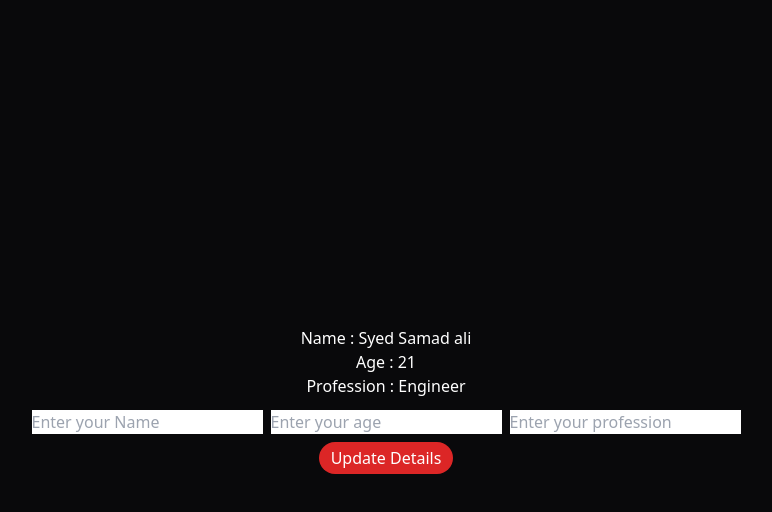
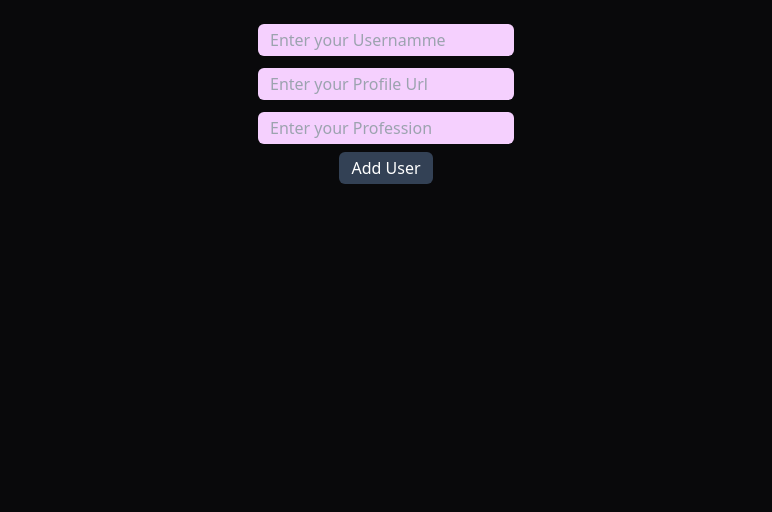
Before and after one commit to Samadali123/Reactjs--Topics, a React (Vite) app: page / in a window 1280 px wide. Shown: the top 512 px of the page, without its empty margins (254-1026 px from the left). Built offline with nearby package versions, Linux system fonts and the light colour scheme.

Commit message:
Add Update array of objects

```diff
--- a/src/App.jsx
+++ b/src/App.jsx
@@ -7,6 +7,7 @@ import Conditional from './components/conditional'
 import Users from './components/users'
 import Updatearr from './components/updatearr'
 import Updateobject from './components/updateobjects'
+import UpdateArrayofobjects from './components/updateArrayofobjects'
 
 
 
@@ -21,11 +22,15 @@ const App = () => {
   let age = 15;
 
 
+
   return (
     <>
-     <div className='w-[100vw] h-screen bg-zinc-950 text-white flex flex-col items-center justify-center text-center '>
+     <div className='w-[100vw] h-screen overflow-x-hidden overflow-y-auto bg-zinc-950 text-white flex justify-center flex-wrap  p-6 '>
 
-      <Updateobject/>
+      <UpdateArrayofobjects/>
+
+
+      {/* <Updateobject/> */}
 
 
       {/* <Updatearr/> */}
--- /dev/null
+++ b/src/components/updateArrayofobjects.jsx
@@ -0,0 +1,66 @@
+import React, { useState } from 'react'
+import Card from "../components/userCard"
+
+
+
+
+ const updateArrayofobjects = () => {
+
+    const [user,setuser] = useState( [
+
+
+      ]);
+
+
+      const submitHandler = (e)=>{
+        e.preventDefault();
+        const usernameval = document.querySelector("#username").value;
+        const profileval = document.querySelector("#profile").value;
+        const professionval = document.querySelector("#profession").value;
+
+
+        setuser([...user, {username : usernameval || user.username, profile : profileval || user.profile, profession : professionval || user.profession}])
+        document.querySelector("#username").value  = "";
+        document.querySelector("#profile").value = "";
+         document.querySelector("#profession").value = "";
+
+
+          const set = setTimeout(() => {
+            document.querySelector("#form").style.display = "none";
+          }, 100);
+
+
+          const up = setTimeout(() => {
+            document.querySelector("#form").style.display = "block";
+          }, 1000);
+
+
+
+
+
+      }
+
+  return (
+    <div className='flex gap-5 flex-wrap justify-center'>
+        {user.map((elem, index) => {
+            return  <Card username={elem.username} profile={elem.profile} profession={elem.profession} />
+        })}
+
+
+       <form id='form' action="" onSubmit={submitHandler}>
+          <div className=' text-black flex flex-col gap-3 w-[100vw] justify-center items-center'>
+          <input id='username' required className='bg-fuchsia-200 rounded-md px-3 py-1 w-64'  type="text"  placeholder='Enter your Usernamme'/>
+         <input id='profile' required className='bg-fuchsia-200 rounded-md px-3 py-1 w-64'  type="text"  placeholder='Enter your Profile Url'/>
+         <input id='profession' required  className='bg-fuchsia-200 rounded-md px-3 py-1 w-64' type="text"  placeholder='Enter your Profession'/>
+          </div>
+
+         <div className='flex justify-center '>
+         <input  className='text-center bg-slate-700  text-white rounded-md mt-2 px-3 py-1' type="submit" value="Add User" />
+         </div>
+       </form>
+    </div>
+
+  )
+}
+
+export default updateArrayofobjects
--- a/src/components/updateobjects.jsx
+++ b/src/components/updateobjects.jsx
@@ -13,9 +13,9 @@ const updateobjects = () => {
 
      setperson({
         ...person,
-        Name: nameval,
-        age: ageval,
-        Profession: professionval
+        Name: nameval || person.Name,
+        age: ageval || person.age,
+        Profession: professionval || person.Profession
       });
 
 
@@ -39,9 +39,9 @@ const updateobjects = () => {
 
              <form onSubmit={submitHandler} action="" >
               <div className='flex gap-2 pt-3 text-black '>
-                <input id='name' type="text" placeholder='Enter your Name' />
-                <input id='age'  type="number" placeholder='Enter your age' />
-                <input  id='profession' type="text" placeholder='Enter your profession' />
+                <input required id='name' type="text" placeholder='Enter your Name' />
+                <input required id='age'  type="number" placeholder='Enter your age' />
+                <input required id='profession' type="text" placeholder='Enter your profession' />
                 </div>
                 <input className='mt-2 bg-red-600 rounded-2xl px-3 py-1 ' type="submit"  value="Update Details"/>
              </form>
--- /dev/null
+++ b/src/components/userCard.jsx
@@ -0,0 +1,18 @@
+import React from 'react'
+
+const userCard = ({username, profile, profession}) => {
+  return (
+    <div className='w-80 h-52 bg-slate-700 flex justify-center flex-col items-center gap-1 rounded-md'>
+        <div className="profile w-20 h-20 rounded-full bg-red-600 overflow-hidden">
+            <img className='w-full h-full object-cover rounded-full' src={profile} alt="" />
+
+        </div>
+
+        <h3>{username}</h3>
+        <p>{profession}</p>
+
+    </div>
+  )
+}
+
+export default userCard
```
